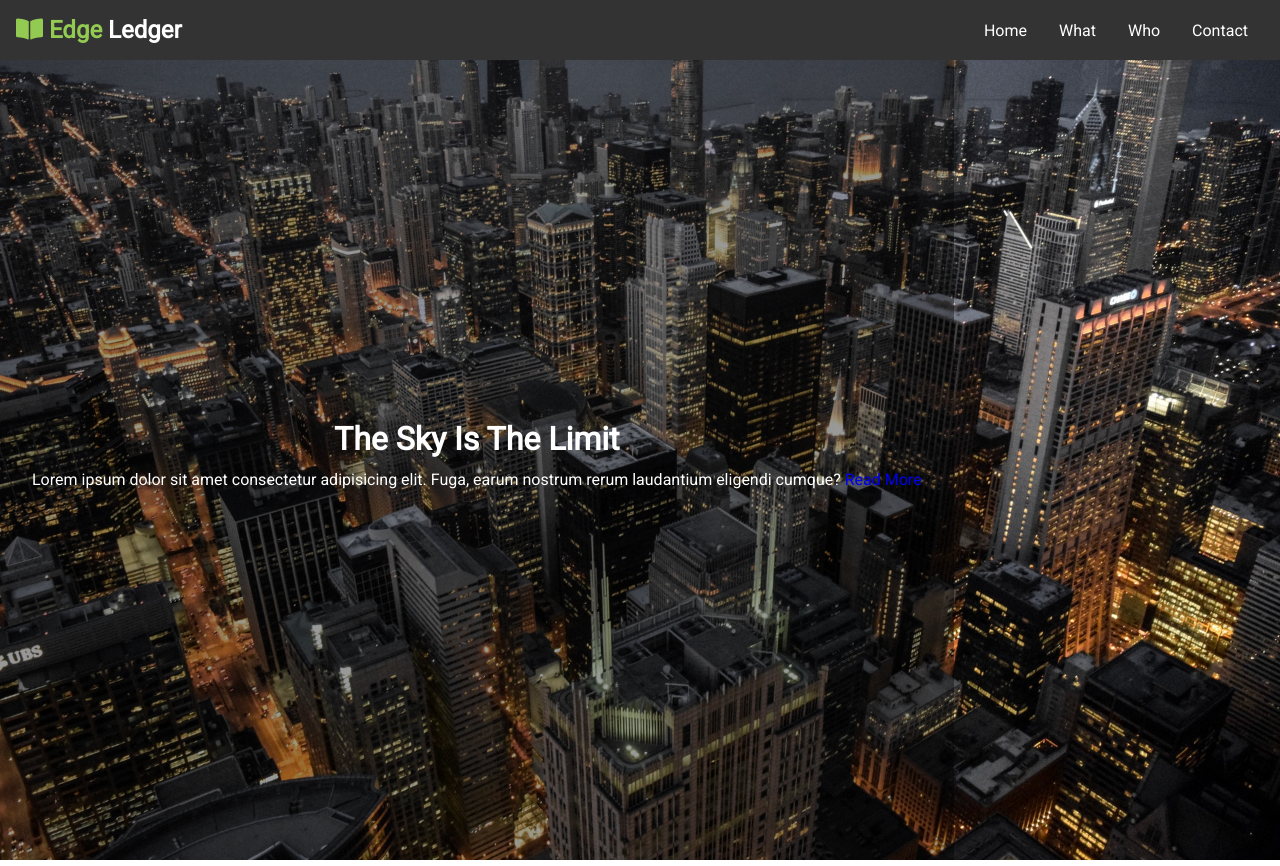
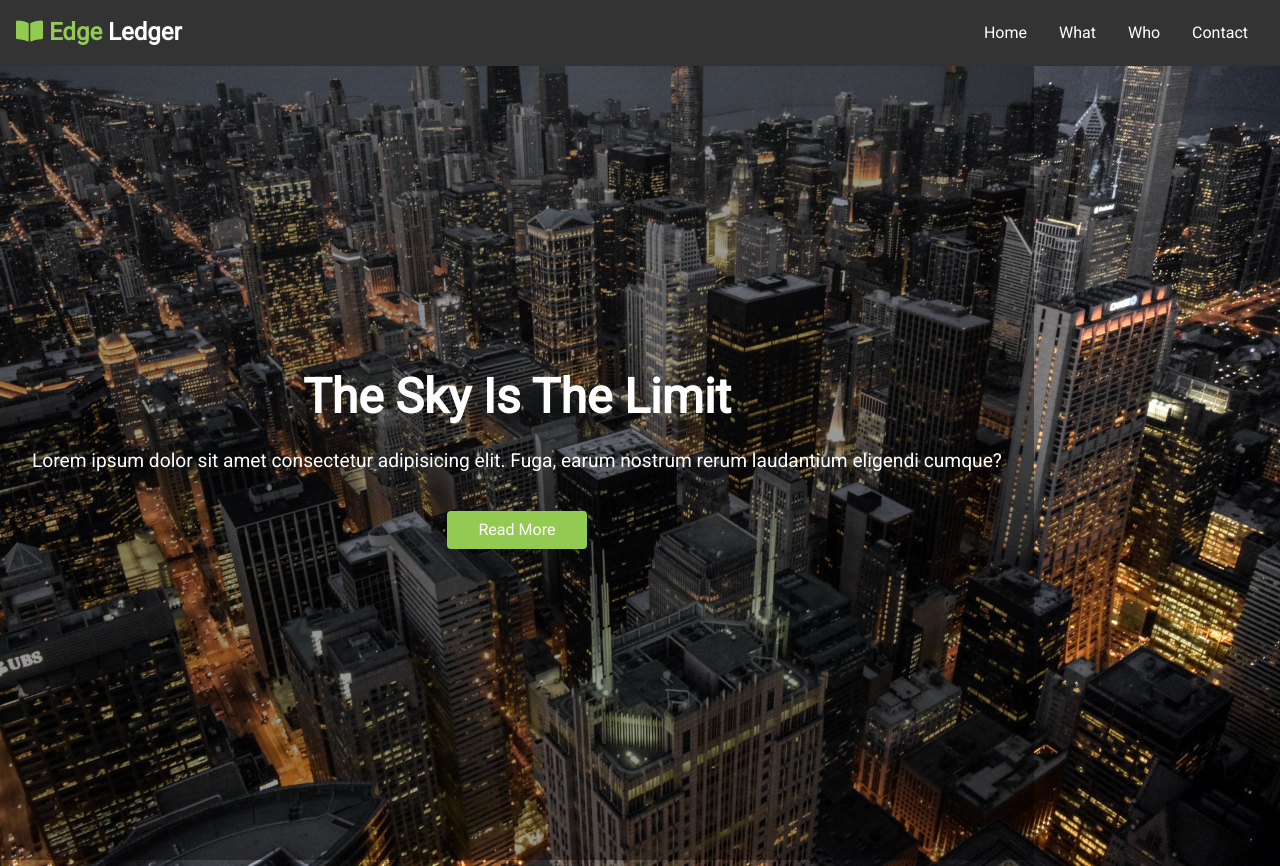
Before and after one commit to lightkun10/css-mini-project, a plain HTML site: page EDGELEDGER_WEBSITE/index.html in a window 1280 px wide. Drawn offline with Linux system fonts and the light colour scheme.

Commit message:
edit css

```diff
--- a/EDGELEDGER_WEBSITE/css/style.css
+++ b/EDGELEDGER_WEBSITE/css/style.css
@@ -8,6 +8,7 @@
 
 body {
   font-family: 'Roboto', sans-serif;
+  line-height: 1.4;
 }
 
 a {
@@ -16,11 +17,42 @@ a {
 
 p {
   margin: 0.75rem 0;
+  /* margin: 1rem 0; */
 }
 
 /* Utility Classes */
 .text-primary {
   color: #93cb52;
+}
+
+.l-heading {
+  font-size: 3rem;
+  margin-bottom: 0.75rem;
+  line-height: 1.1;
+}
+
+.lead {
+  font-size: 1.2rem;
+  margin-bottom: 2rem;
+}
+
+.btn {
+  display: inline-block;
+  color: #fff;
+  background: #93cb52;
+  padding: 0.5rem 2rem;
+  border: none;
+  border-radius: 4px;
+  margin-top: 4px;
+}
+
+.btn:hover {
+  background: #7ab436;
+}
+
+.btn-dark {
+  background: #333;
+  color: #fff;
 }
 
 /* Navbar */
@@ -71,5 +103,6 @@ p {
   position: absolute;
   top: 60px;
   left: 0;
+  /* right: 0; */
   background-color: rgba(0,0,0, 0.4);
 }
--- a/EDGELEDGER_WEBSITE/index.html
+++ b/EDGELEDGER_WEBSITE/index.html
@@ -35,9 +35,8 @@
       The Sky Is The Limit
     </h1>
     <p class="lead">
-      Lorem ipsum dolor sit amet consectetur adipisicing elit. Fuga, earum nostrum rerum laudantium eligendi cumque?
+      Lorem ipsum dolor sit amet consectetur adipisicing elit. Fuga, earum nostrum rerum laudantium eligendi cumque?</p>
       <a href="#what" class="btn">Read More</a>
-    </p>
   </div>
 </header>
 </body>
```
